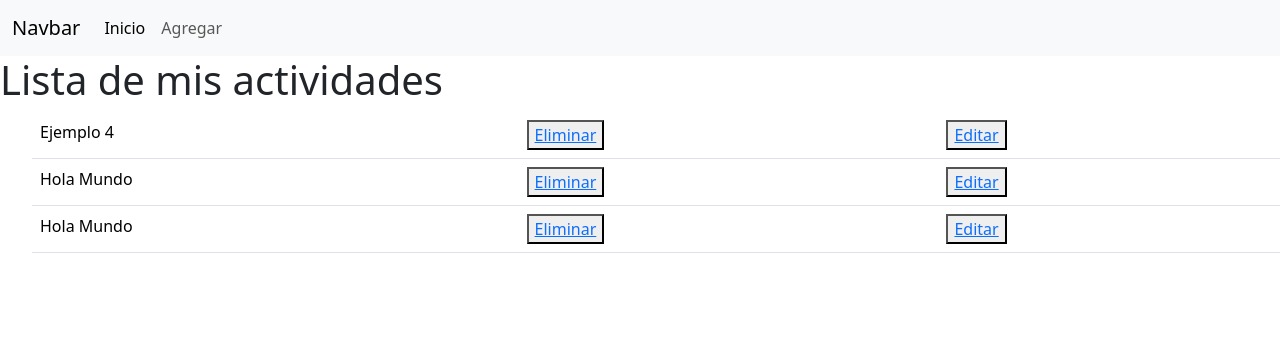
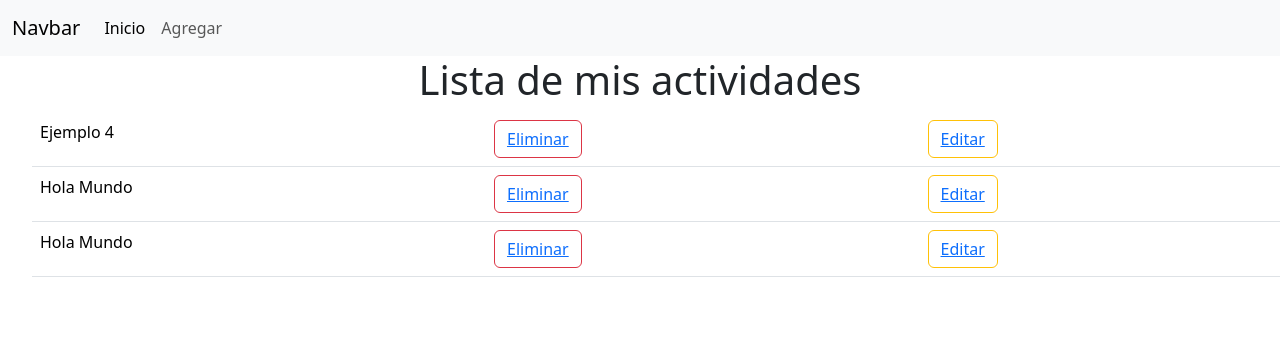
Before and after one commit to egarc210/django2025, a Django app: page / in a window 1280 px wide. Shown: the top 356 px of the page. Run offline with Django 5.2, Linux system fonts and the light colour scheme; data comes from the database, SQL or seed files in the repository; both versions use the stored data as it was after the commit.

Commit message:
nuevos cambios

```diff
--- a/proyecto2025/todo/static/css/styles.css
+++ b/proyecto2025/todo/static/css/styles.css
@@ -1,3 +1,7 @@
 body {
-    background-color:azure;
+    background-color:aqua;
 }
+
+h1 {
+    text-align:center;
+}
--- a/proyecto2025/todo/templates/todo/home.html
+++ b/proyecto2025/todo/templates/todo/home.html
@@ -10,8 +10,8 @@
             <tbody>
                 <tr>
                     <td>{{tarea}}</td>
-                    <td><button><a href="{% url 'eliminar' tarea.id %}">Eliminar</a></button></td>
-                    <td><button><a href="{% url 'editar' tarea.id %}">Editar</a></button></td>
+                    <td><button type="button" class="btn btn-outline-danger"><a href="{% url 'eliminar' tarea.id %}">Eliminar</a></button></td>
+                    <td><button type="button" class="btn btn-outline-warning"><a href="{% url 'editar' tarea.id %}">Editar</a></button></td>
                 </tr>
             </tbody>
             {% endfor %}
```
Also changed, not shown: proyecto2025/db.sqlite3.
